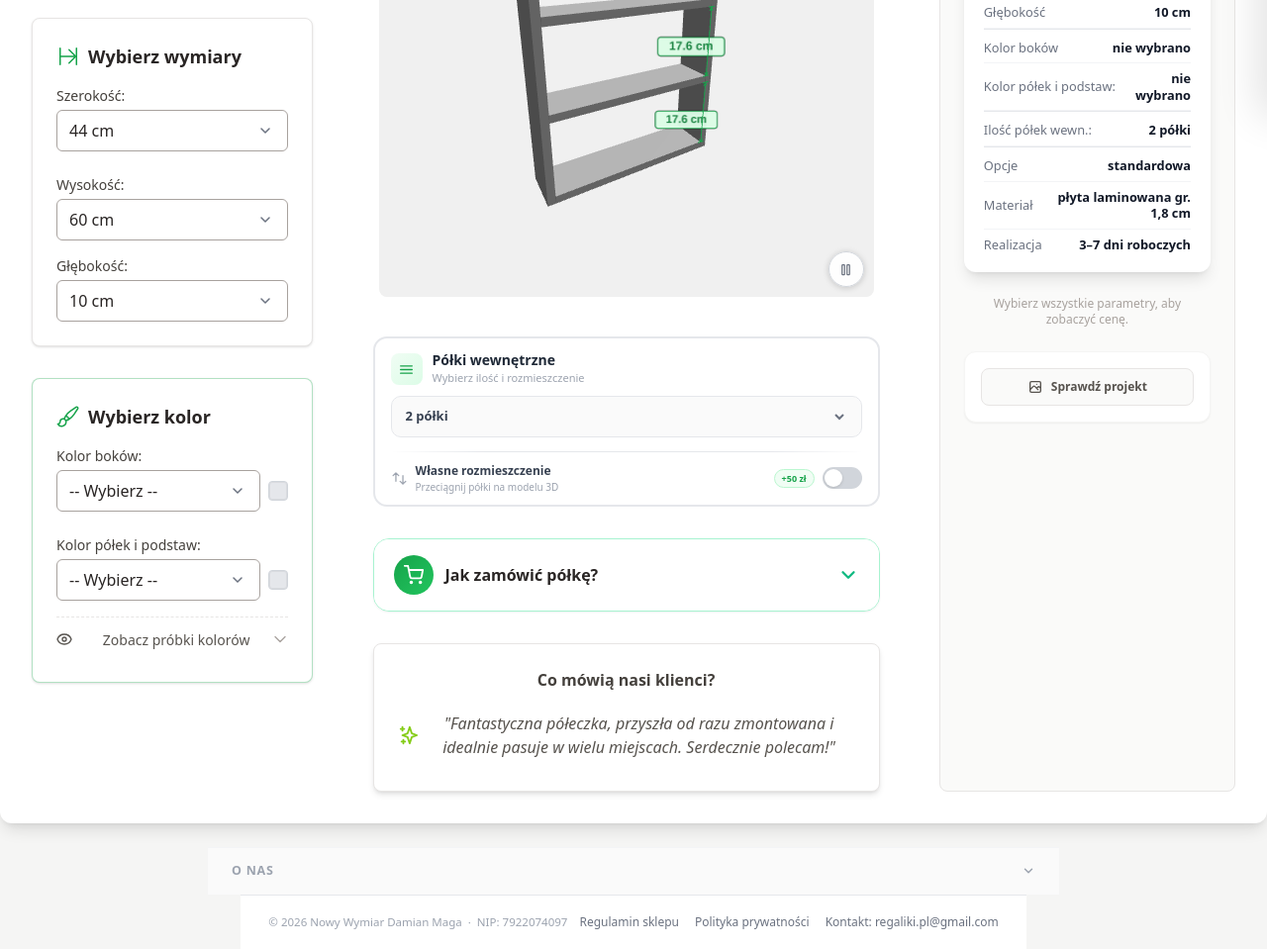
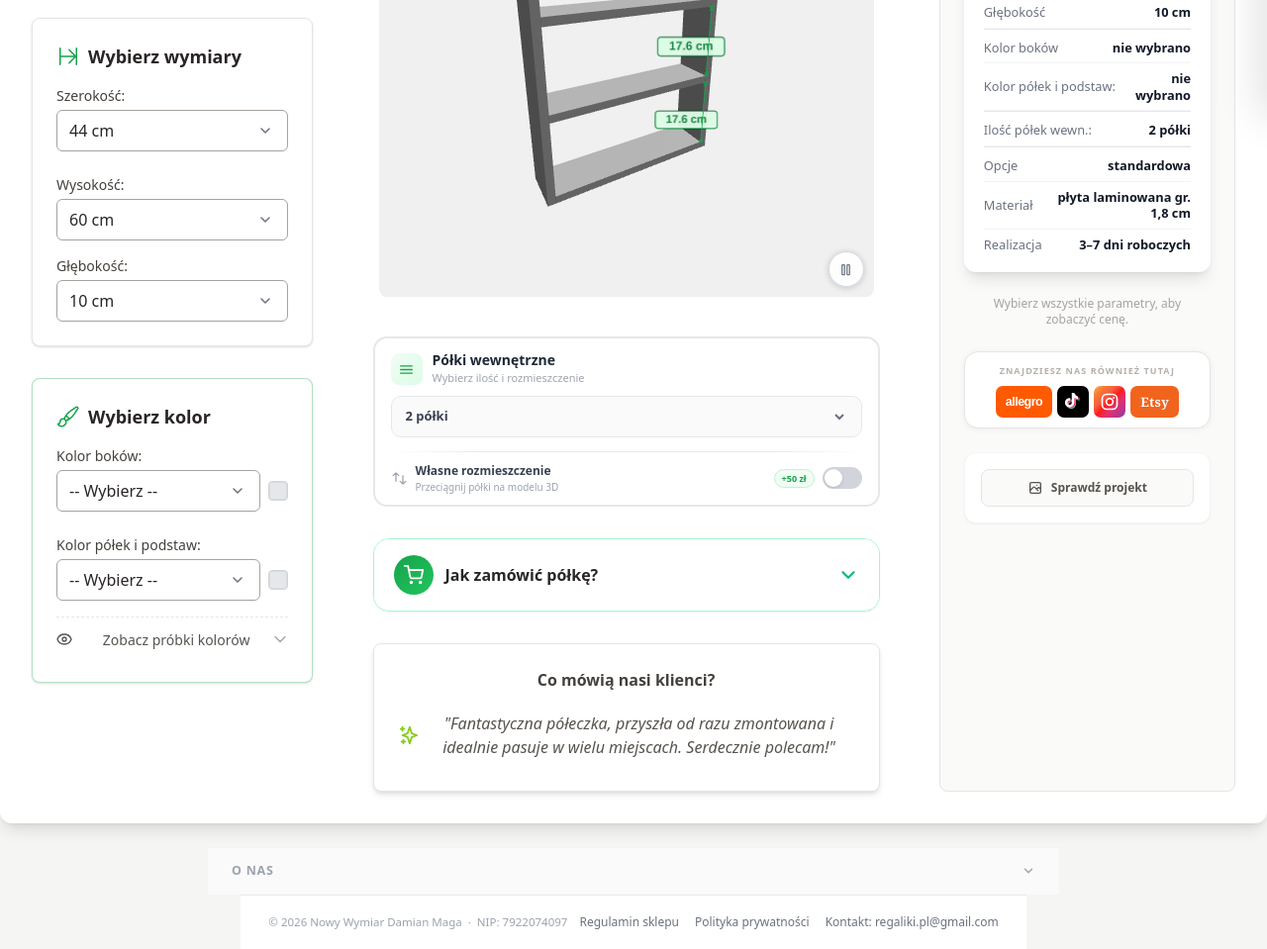
Before and after one commit to konfiguratorpolki/konfiguratorpolki.github.io, a plain HTML site: page index.html in a window 1280 px wide. Shown: the part 683-1642 px from the top of the page at 99% size. Drawn offline with nearby package versions, Linux system fonts and the light colour scheme; animation ran at ten frames a second; files whose address does not match are found by name.

Commit message:
Add files via upload

```diff
--- a/index.html
+++ b/index.html
@@ -1124,6 +1124,50 @@
 
         <p id="priceHint" class="text-stone-400 text-xs text-center px-1">Wybierz wszystkie parametry, aby zobaczyć cenę.</p>
 
+<!-- SOCIAL MEDIA -->
+<div style="background:#fff;border-radius:14px;border:1px solid #e7e5e4;box-shadow:0 1px 6px rgba(0,0,0,0.06);padding:12px 10px 10px;margin-bottom:8px;">
+  <p style="text-align:center;font-size:9px;font-weight:700;color:#b5b0ab;text-transform:uppercase;letter-spacing:0.12em;margin:0 0 9px 0;">Znajdziesz nas również tutaj</p>
+  <div style="display:flex;align-items:center;justify-content:center;gap:5px;">
+
+    <!-- Allegro -->
+    <a href="https://allegro.pl/uzytkownik/kuchenneregaliki" target="_blank" rel="noopener" title="Allegro"
+       style="display:flex;align-items:center;justify-content:center;height:32px;padding:0 10px;border-radius:7px;background:#ff5a00;text-decoration:none;flex-shrink:0;transition:opacity .15s;"
+       onmouseover="this.style.opacity='.82'" onmouseout="this.style.opacity='1'">
+      <span style="color:#fff;font-size:12.5px;font-weight:900;font-family:Arial,sans-serif;letter-spacing:-0.5px;line-height:1;">allegro</span>
+    </a>
+
+    <!-- TikTok -->
+    <a href="https://www.tiktok.com/@regaliki.pl" target="_blank" rel="noopener" title="TikTok"
+       style="display:flex;align-items:center;justify-content:center;width:32px;height:32px;border-radius:7px;background:#000;text-decoration:none;flex-shrink:0;transition:opacity .15s;"
+       onmouseover="this.style.opacity='.8'" onmouseout="this.style.opacity='1'">
+      <svg width="18" height="18" viewBox="0 0 24 24" fill="none">
+        <path d="M19.59 6.69a4.83 4.83 0 01-3.77-4.25V2h-3.45v13.67a2.89 2.89 0 01-2.88 2.5 2.89 2.89 0 01-2.89-2.89 2.89 2.89 0 012.89-2.89c.28 0 .54.04.79.1V9.01a6.27 6.27 0 00-.79-.05 6.34 6.34 0 00-6.34 6.34 6.34 6.34 0 006.34 6.34 6.34 6.34 0 006.33-6.34V8.69a8.18 8.18 0 004.79 1.52V6.75a4.85 4.85 0 01-1.02-.06z" fill="#69c9d0"/>
+        <path d="M18.59 5.69a4.83 4.83 0 01-3.77-4.25V1h-3.45v13.67a2.89 2.89 0 01-2.88 2.5 2.89 2.89 0 01-2.89-2.89 2.89 2.89 0 012.89-2.89c.28 0 .54.04.79.1V8.01a6.27 6.27 0 00-.79-.05 6.34 6.34 0 00-6.34 6.34 6.34 6.34 0 006.34 6.34 6.34 6.34 0 006.33-6.34V7.69a8.18 8.18 0 004.79 1.52V5.75a4.85 4.85 0 01-1.02-.06z" fill="#ee1d52"/>
+        <path d="M17.59 4.69a4.83 4.83 0 01-3.77-4.25V0h-3.45v13.67a2.89 2.89 0 01-2.88 2.5 2.89 2.89 0 01-2.89-2.89 2.89 2.89 0 012.89-2.89c.28 0 .54.04.79.1V7.01a6.27 6.27 0 00-.79-.05 6.34 6.34 0 00-6.34 6.34 6.34 6.34 0 006.34 6.34 6.34 6.34 0 006.33-6.34V6.69a8.18 8.18 0 004.79 1.52V4.75a4.85 4.85 0 01-1.02-.06z" fill="white"/>
+      </svg>
+    </a>
+
+    <!-- Instagram -->
+    <a href="https://instagram.com/regaliki" target="_blank" rel="noopener" title="Instagram"
+       style="display:flex;align-items:center;justify-content:center;width:32px;height:32px;border-radius:7px;background:linear-gradient(135deg,#fcaf45 0%,#f77737 20%,#f56040 35%,#fd1d1d 50%,#e1306c 65%,#c13584 80%,#833ab4 100%);text-decoration:none;flex-shrink:0;transition:opacity .15s;"
+       onmouseover="this.style.opacity='.82'" onmouseout="this.style.opacity='1'">
+      <svg width="18" height="18" viewBox="0 0 24 24" fill="none">
+        <rect x="2" y="2" width="20" height="20" rx="6" stroke="white" stroke-width="2.2"/>
+        <circle cx="12" cy="12" r="4.5" stroke="white" stroke-width="2.2"/>
+        <circle cx="17.5" cy="6.5" r="1.4" fill="white"/>
+      </svg>
+    </a>
+
+    <!-- Etsy -->
+    <a href="https://coffebar.etsy.com" target="_blank" rel="noopener" title="Etsy"
+       style="display:flex;align-items:center;justify-content:center;height:32px;padding:0 10px;border-radius:7px;background:#f1641e;text-decoration:none;flex-shrink:0;transition:opacity .15s;"
+       onmouseover="this.style.opacity='.82'" onmouseout="this.style.opacity='1'">
+      <span style="color:#fff;font-size:13px;font-weight:700;font-family:Georgia,serif;letter-spacing:0.3px;line-height:1;">Etsy</span>
+    </a>
+
+  </div>
+</div>
+
 <div id="viewOrderSection" class="bg-white rounded-xl shadow-sm p-4 border border-stone-100">
             <button onclick="openBatchExportModal()" class="w-full flex items-center justify-center gap-2 py-2.5 px-3 rounded-lg bg-stone-50 border border-stone-200 text-xs font-semibold text-stone-600 hover:border-green-500 hover:text-green-700 hover:bg-green-50 transition-all">
                 <svg xmlns="http://www.w3.org/2000/svg" class="h-4 w-4" fill="none" viewBox="0 0 24 24" stroke="currentColor" stroke-width="2"><path stroke-linecap="round" stroke-linejoin="round" d="M4 16l4.586-4.586a2 2 0 012.828 0L16 16m-2-2l1.586-1.586a2 2 0 012.828 0L20 14m-6-6h.01M6 20h12a2 2 0 002-2V6a2 2 0 00-2-2H6a2 2 0 00-2 2v12a2 2 0 002 2z"/></svg>
```
